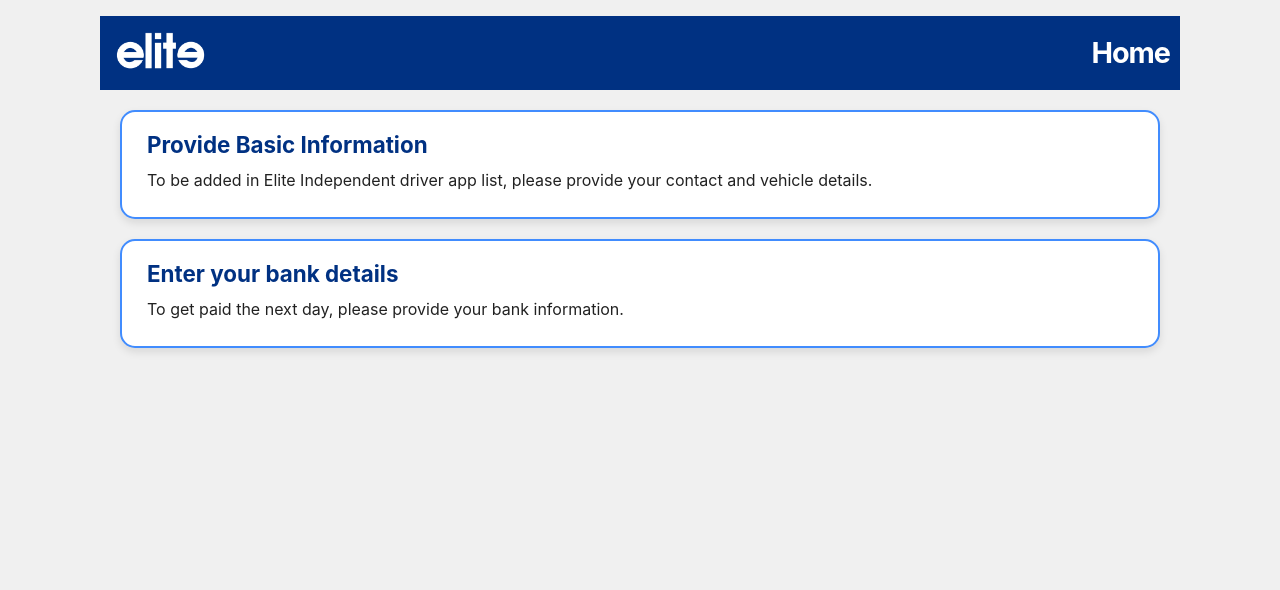
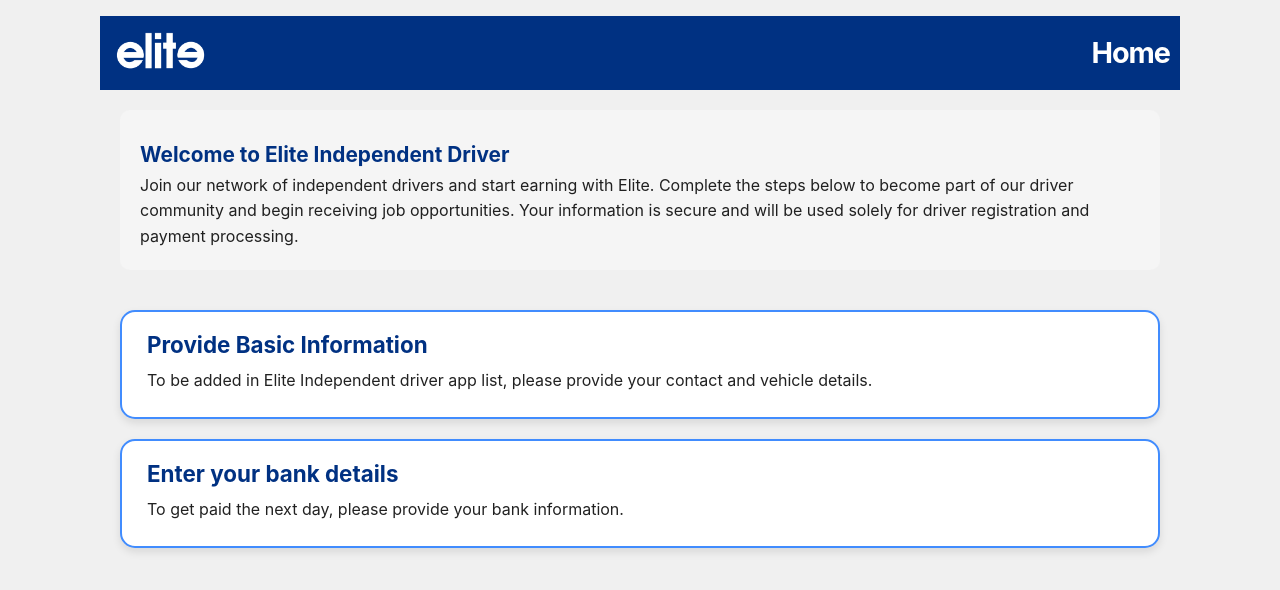
Before and after one commit to Mujahid6612/EliteIDApp, a React (Vite) app: page / in a window 1280 px wide. Shown: the top 590 px of the page. Built offline with nearby package versions, Linux system fonts and the light colour scheme.

Commit message:
text added

```diff
--- a/src/screens/Home.tsx
+++ b/src/screens/Home.tsx
@@ -9,6 +9,15 @@ const Home = () => {
     <>
       <HeaderLayout screenName="Home" />
       <div className="home-container">
+        <div style={{ marginBottom: '20px', padding: '20px', backgroundColor: '#f5f5f5', borderRadius: '10px' }}>
+          <h2 style={{ color: '#003182', marginBottom: '10px', fontSize: '1.3rem' }}>Welcome to Elite Independent Driver</h2>
+          <p style={{ color: 'rgba(0, 0, 0, 0.87)', lineHeight: '1.6', margin: 0 }}>
+            Join our network of independent drivers and start earning with Elite.
+            Complete the steps below to become part of our driver community and begin receiving job opportunities.
+            Your information is secure and will be used solely for driver registration and payment processing.
+          </p>
+        </div>
+
         <div
           className="option-box"
           onClick={() => navigate("/basic-info")}
```
